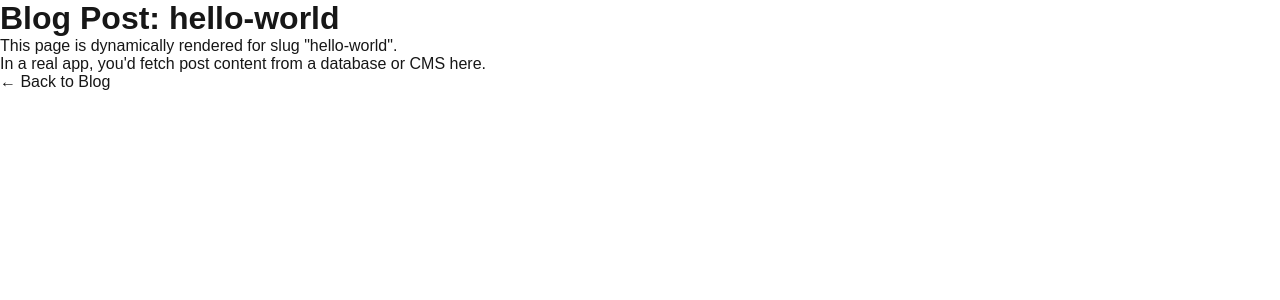
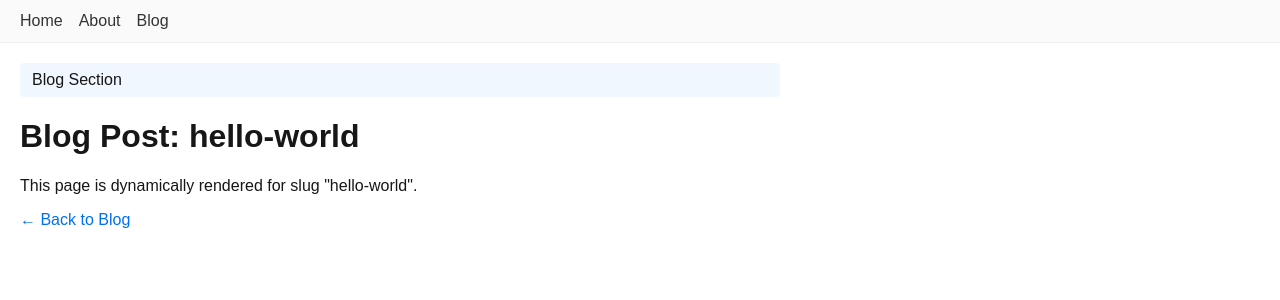
Before and after one commit to yaoylu/nextjs-learning, a Next.js app: page /blog/hello-world in a window 1280 px wide. Shown: the top 300 px of the page. Built offline with nearby package versions, Linux system fonts and the light colour scheme.

Commit message:
Add layouts: root nav, nested blog layout, Link navigation, debug config

```diff
--- a/src/app/about/page.tsx
+++ b/src/app/about/page.tsx
@@ -1,11 +1,8 @@
-// src/app/about/page.tsx → URL: /about
-// 文件夹名 = 路由路径
 export default function AboutPage() {
   return (
     <div>
       <h1>About</h1>
       <p>This is the about page.</p>
-      <a href="/">← Home</a>
     </div>
   )
 }
--- a/src/app/blog/[slug]/page.tsx
+++ b/src/app/blog/[slug]/page.tsx
@@ -1,5 +1,4 @@
-// src/app/blog/[slug]/page.tsx → URL: /blog/hello-world, /blog/learn-nextjs, ...
-// [slug] = 动态路由，方括号里的名字变成参数
+import Link from "next/link"
 
 export default async function BlogPostPage({
   params,
@@ -12,10 +11,7 @@ export default async function BlogPostPage({
     <div>
       <h1>Blog Post: {slug}</h1>
       <p>This page is dynamically rendered for slug "{slug}".</p>
-      <p>
-        In a real app, you'd fetch post content from a database or CMS here.
-      </p>
-      <a href="/blog">← Back to Blog</a>
+      <Link href="/blog">← Back to Blog</Link>
     </div>
   )
 }
--- /dev/null
+++ b/src/app/blog/layout.tsx
@@ -0,0 +1,18 @@
+// 嵌套布局 — 只影响 /blog 下的所有页面
+// /blog 和 /blog/[slug] 都会被这个 layout 包裹
+// 但 /about 不会 — 它只受根 layout 影响
+
+export default function BlogLayout({
+  children,
+}: {
+  children: React.ReactNode
+}) {
+  return (
+    <div>
+      <div style={{ background: "#f0f7ff", padding: "8px 12px", borderRadius: 4, marginBottom: 16 }}>
+        Blog Section
+      </div>
+      {children}
+    </div>
+  )
+}
--- a/src/app/globals.css
+++ b/src/app/globals.css
@@ -3,47 +3,50 @@
   --foreground: #171717;
 }
 
-@media (prefers-color-scheme: dark) {
-  :root {
-    --background: #0a0a0a;
-    --foreground: #ededed;
-  }
-}
-
-html {
-  height: 100%;
-}
-
-html,
-body {
+html, body {
   max-width: 100vw;
-  overflow-x: hidden;
 }
 
 body {
-  min-height: 100%;
-  display: flex;
-  flex-direction: column;
   color: var(--foreground);
   background: var(--background);
   font-family: Arial, Helvetica, sans-serif;
-  -webkit-font-smoothing: antialiased;
-  -moz-osx-font-smoothing: grayscale;
+  margin: 0;
 }
 
 * {
   box-sizing: border-box;
-  padding: 0;
-  margin: 0;
 }
 
 a {
-  color: inherit;
+  color: #0070f3;
   text-decoration: none;
 }
 
-@media (prefers-color-scheme: dark) {
-  html {
-    color-scheme: dark;
-  }
+a:hover {
+  text-decoration: underline;
 }
+
+nav {
+  background: #fafafa;
+  border-bottom: 1px solid #eee;
+  padding: 12px 20px;
+}
+
+nav ul {
+  list-style: none;
+  display: flex;
+  gap: 16px;
+  margin: 0;
+  padding: 0;
+}
+
+nav a {
+  color: #333;
+  font-weight: 500;
+}
+
+main {
+  padding: 20px;
+  max-width: 800px;
+}
--- a/src/app/layout.tsx
+++ b/src/app/layout.tsx
@@ -1,30 +1,34 @@
-import type { Metadata } from "next";
-import { Geist, Geist_Mono } from "next/font/google";
-import "./globals.css";
+// 根布局 — 包裹所有页面
+// layout.tsx 在路由切换时不会重新渲染，只有 {children} 部分替换
+// 适合放导航栏、页脚等共享 UI
 
-const geistSans = Geist({
-  variable: "--font-geist-sans",
-  subsets: ["latin"],
-});
+import Link from "next/link"
+import "./globals.css"
 
-const geistMono = Geist_Mono({
-  variable: "--font-geist-mono",
-  subsets: ["latin"],
-});
-
-export const metadata: Metadata = {
-  title: "Create Next App",
-  description: "Generated by create next app",
-};
+export const metadata = {
+  title: "Next.js Learning",
+  description: "Learning Next.js from scratch",
+}
 
 export default function RootLayout({
   children,
-}: Readonly<{
-  children: React.ReactNode;
-}>) {
+}: {
+  children: React.ReactNode
+}) {
   return (
-    <html lang="en" className={`${geistSans.variable} ${geistMono.variable}`}>
-      <body>{children}</body>
+    <html lang="en">
+      <body>
+        {/* 导航栏 — 所有页面共享，路由切换时不重新渲染 */}
+        <nav>
+          <ul>
+            <li><Link href="/">Home</Link></li>
+            <li><Link href="/about">About</Link></li>
+            <li><Link href="/blog">Blog</Link></li>
+          </ul>
+        </nav>
+
+        <main>{children}</main>
+      </body>
     </html>
-  );
+  )
 }
--- a/src/app/page.tsx
+++ b/src/app/page.tsx
@@ -3,12 +3,6 @@ export default function Home() {
     <div>
       <h1>Home</h1>
       <p>Welcome to Next.js Learning!</p>
-      <nav>
-        <ul>
-          <li><a href="/about">About</a></li>
-          <li><a href="/blog">Blog</a></li>
-        </ul>
-      </nav>
     </div>
   )
 }
```
Also changed, not shown: src/app/blog/page.tsx (+3 -4 lines).
